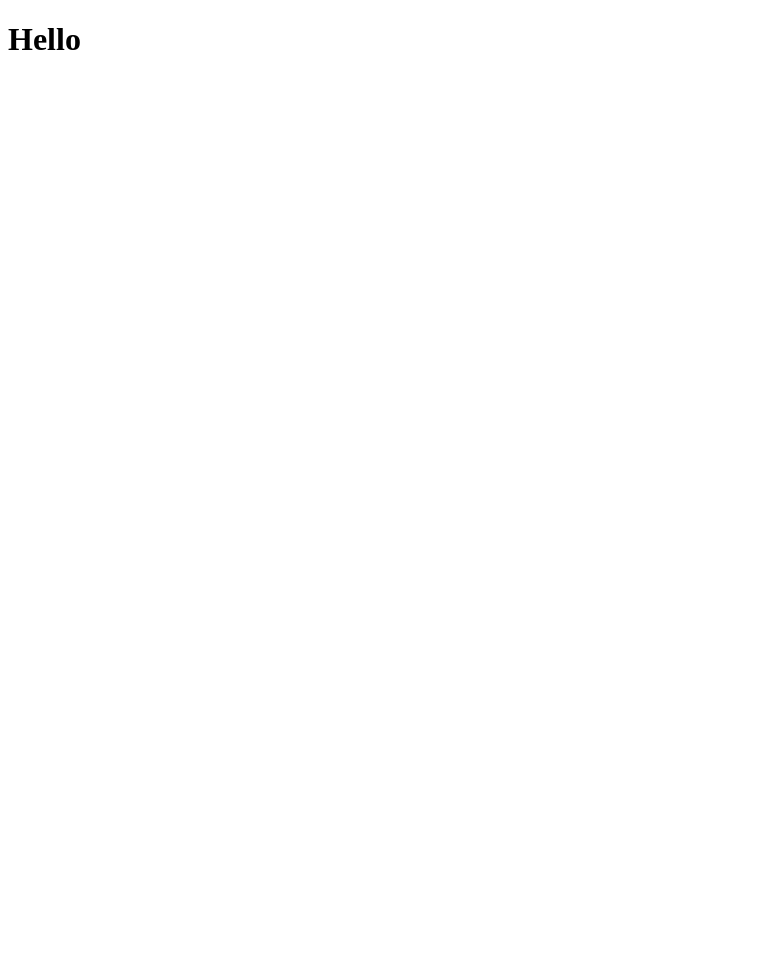
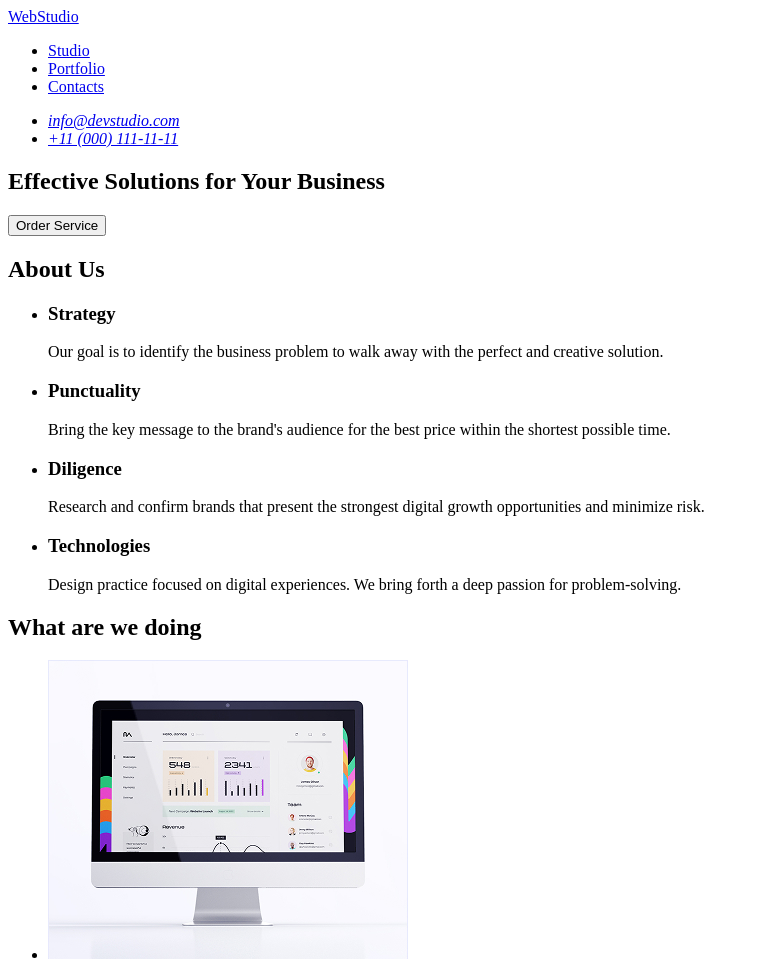
Before and after one commit to vetalfor/webstudio, a plain HTML site: page index.html in a window 1280 px wide. Shown: the top 959 px of the page, without its empty margins (0-759 px from the left). Before the commit the page ends 800 px from the top, so only its background shows below. Drawn offline with Linux system fonts and the light colour scheme.

Commit message:
Basic HTML markup for WebStudio multi-page website.

```diff
--- a/index.html
+++ b/index.html
@@ -4,11 +4,91 @@
 <head>
     <meta charset="UTF-8">
     <meta name="viewport" content="width=device-width, initial-scale=1.0">
-    <title>Document</title>
+    <title>WebStudio</title>
 </head>
 
 <body>
-    <h1>Hello</h1>
+
+    <header>
+        <nav>
+            <a href="./index.html" alt="logo">WebStudio</a>
+            <ul>
+                <li><a href="./index.html">Studio</a></li>
+                <li><a href="./portfolio.html">Portfolio</a></li>
+                <li><a href="./index.html">Contacts</a></li>
+            </ul>
+        </nav>
+        <address>
+            <ul>
+                <li><a href="mailto:info@devstudio.com">info@devstudio.com</a></li>
+                <li><a href="tel:+110001111111">+11 (000) 111-11-11</a></li>
+            </ul>
+        </address>
+    </header>
+    <main>
+        <section>
+            <h1>Effective Solutions for Your Business</h1>
+            <button type="button">Order Service</button>
+        </section>
+        <section>
+            <h2>About Us</h2>
+            <ul>
+                <li>
+                    <h3>Strategy</h3>
+                    <p>Our goal is to identify the business
+                        problem to walk away with the perfect and creative solution.</p>
+                </li>
+                <li>
+                    <h3>Punctuality</h3>
+                    <p>Bring the key message to the brand's audience for the best price within the shortest possible
+                        time.</p>
+                </li>
+                <li>
+                    <h3>Diligence</h3>
+                    <p>Research and confirm brands that present the strongest digital growth opportunities and minimize
+                        risk.</p>
+                </li>
+                <li>
+                    <h3>Technologies</h3>
+                    <p>Design practice focused on digital experiences. We bring forth a deep passion for
+                        problem-solving.</p>
+                </li>
+            </ul>
+        </section>
+        <section>
+            <h2>What are we doing</h2>
+            <ul>
+                <li><img src="./images/about-us/monitor.jpg" alt="monitor" width="360"></li>
+                <li><img src="./images/about-us/phone.jpg" alt="phone" width="360"></li>
+                <li><img src="./images/about-us/phoneandlaptop.jpg" alt="phoneandlaptop" width="360"></li>
+            </ul>
+        </section>
+        <section>
+            <h2>Our Team</h2>
+            <ul>
+                <li><img src="./images/our-team/mark_guerrero.jpg" alt="Product Designer" width="264">
+                    <h3>Mark Guerrero</h3>
+                    <p>Product Designer</p>
+                </li>
+                <li><img src="./images/our-team/tom_ford.jpg" alt="Frontend Developer" width="264">
+                    <h3>Tom Ford</h3>
+                    <p>Frontend Developer</p>
+                </li>
+                <li><img src="./images/our-team/camila_garcia.jpg" alt="Marketing" width="264">
+                    <h3>Camila Garcia</h3>
+                    <p>Marketing</p>
+                </li>
+                <li><img src="./images/our-team/daniel_wilson.jpg" alt="UI Designer" width="264">
+                    <h3>Daniel Wilson</h3>
+                    <p>UI Designer</p>
+                </li>
+            </ul>
+        </section>
+    </main>
+    <footer>
+        <a href="./index.html">WebStudio</a>
+        <p>Increase the flow of customers and sales for your business with digital marketing & growth solutions.</p>
+    </footer>
 </body>
 
 </html>
```
